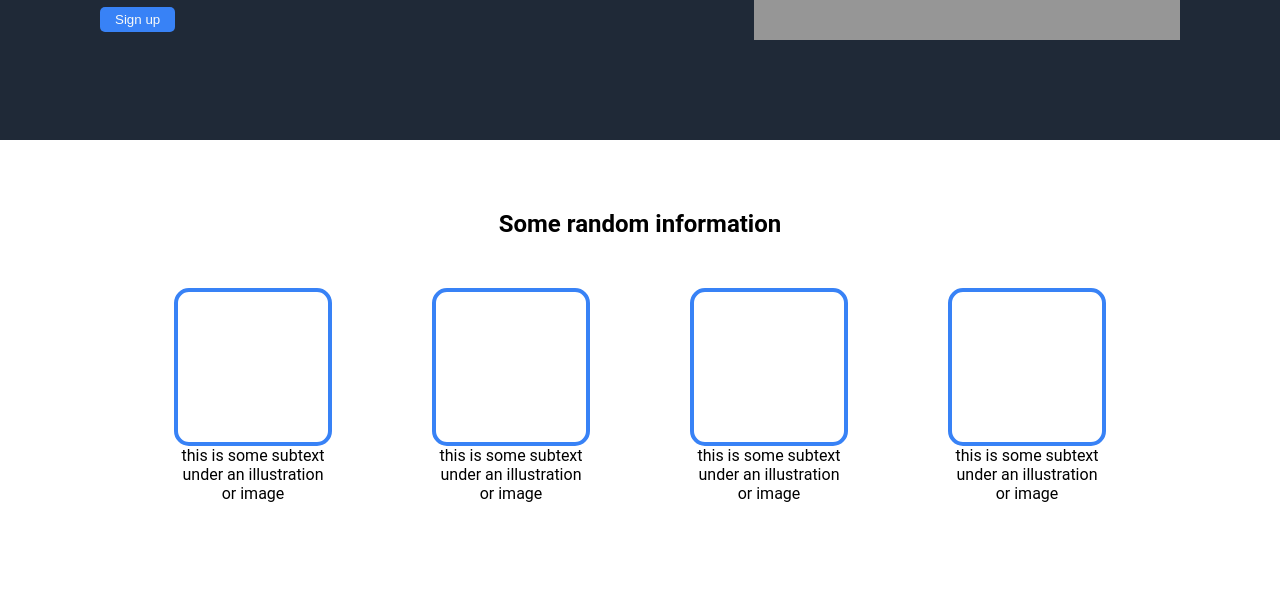
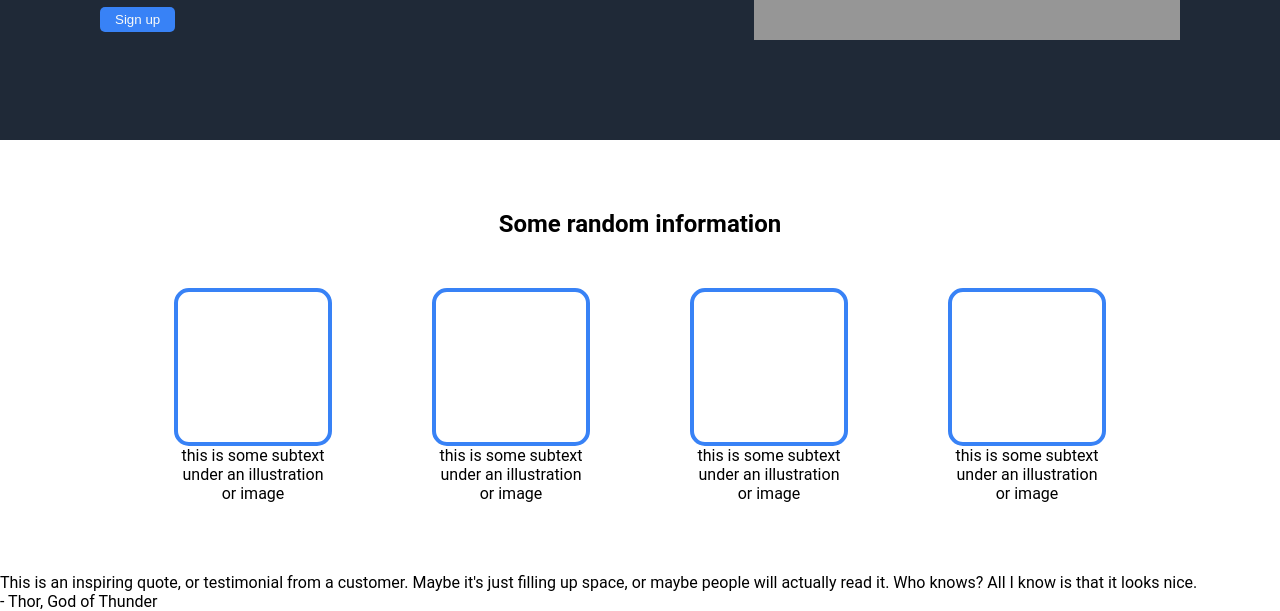
Before and after one commit to aeochoa99/odin-landing-page, a plain HTML site: page index.html in a window 1280 px wide. Shown: the part 346-957 px from the top of the page. Before the commit the page ends 919 px from the top, so only its background shows below. Drawn offline with Linux system fonts and the light colour scheme.

Commit message:
Structure the quote section

```diff
--- a/index.html
+++ b/index.html
@@ -53,5 +53,13 @@
             </div>
         </div>
     </div>
+
+    <div class="qoute-section">
+        <div class="quote-container">
+            <p class="qoute">This is an inspiring quote, or testimonial from a customer. Maybe it's just filling up space, or maybe people will actually read it. Who knows? All I know is that it looks nice.</p>
+
+            <p class="author">- Thor, God of Thunder</p>
+        </div>
+    </div>
 </body>
 </html>
```
